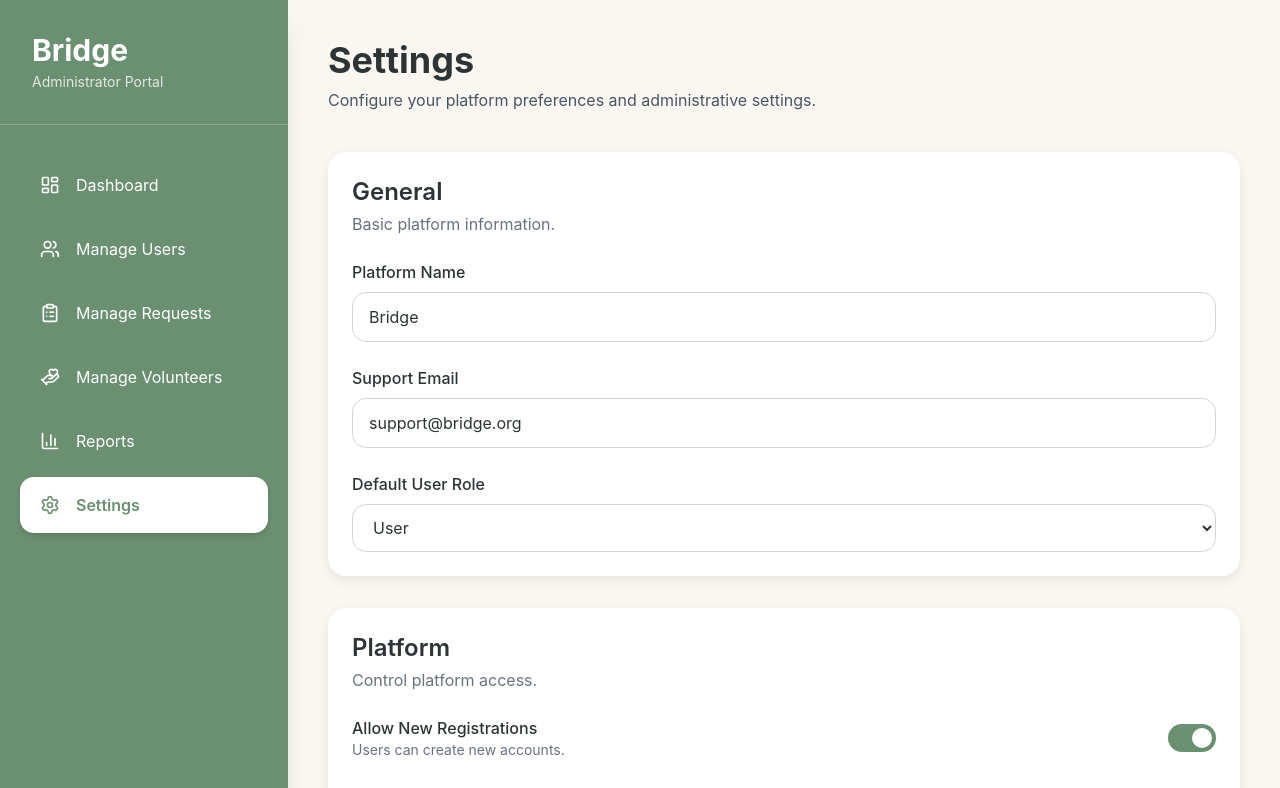
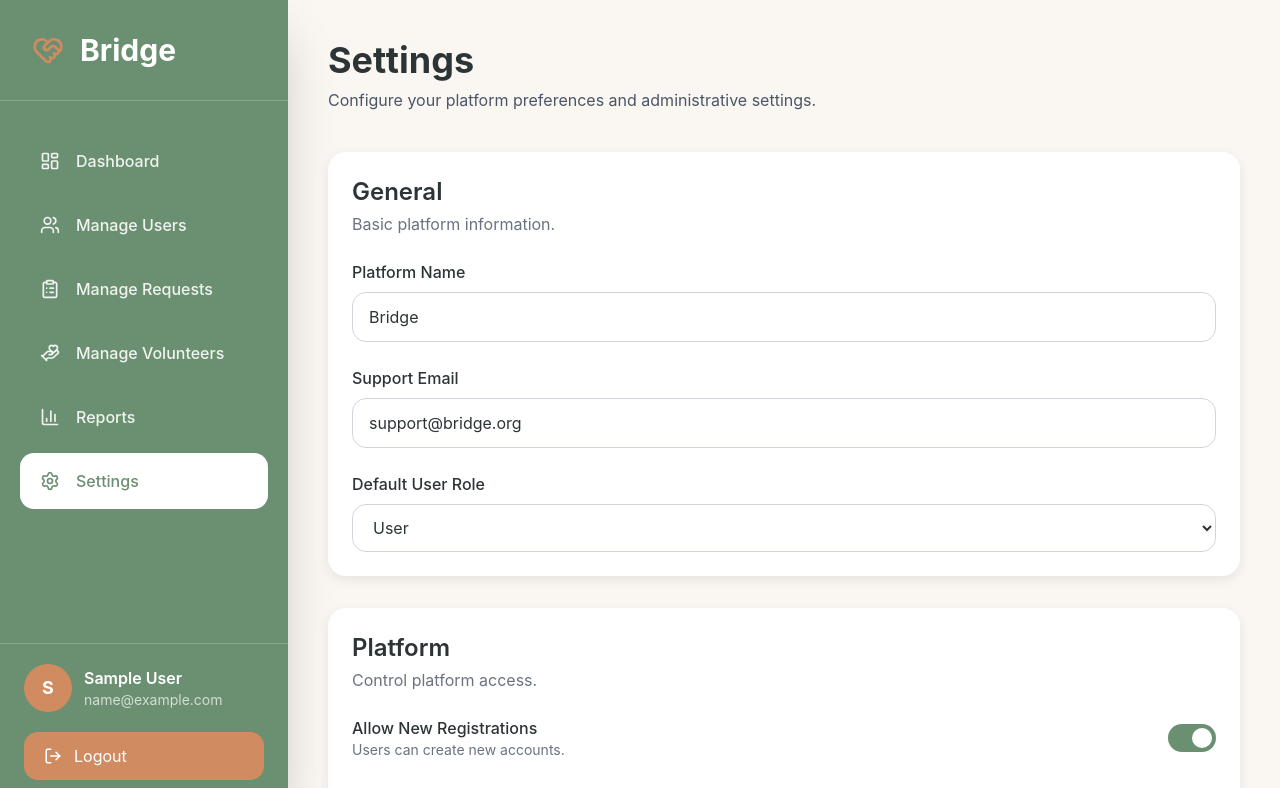
Before and after one commit to theefrank/bridge-app, a React (Vite) app: page /admin/settings in a window 1280 px wide. Shown: the top 788 px of the page. Built offline with nearby package versions, Linux system fonts and the light colour scheme; sample sign-in values are in the browser's storage.

Commit message:
refactor(admin): redesign sidebar with fixed navigation and working logout

```diff
--- a/src/components/admin/AdminSidebar.jsx
+++ b/src/components/admin/AdminSidebar.jsx
@@ -6,60 +6,115 @@ import {
   BarChart3,
   Settings,
   LogOut,
+  HeartHandshake,
 } from "lucide-react";
 
-import { Link, useLocation } from "react-router-dom";
+import {
+  Link,
+  useLocation,
+  useNavigate,
+} from "react-router-dom";
+
+import { useAuth } from "../../context/AuthContext";
 
 export default function AdminSidebar() {
+
   const location = useLocation();
 
+  const navigate = useNavigate();
+
+  const { logout, user } = useAuth();
+
+  function handleLogout() {
+
+    logout();
+
+    navigate("/login");
+
+  }
+
   const menuItems = [
+
     {
       name: "Dashboard",
       icon: <LayoutDashboard size={20} />,
-      path: "/admin",
+      path: "/admin/dashboard",
     },
+
     {
       name: "Manage Users",
       icon: <Users size={20} />,
       path: "/admin/users",
     },
+
     {
       name: "Manage Requests",
       icon: <ClipboardList size={20} />,
       path: "/admin/requests",
     },
+
     {
       name: "Manage Volunteers",
       icon: <HandHeart size={20} />,
       path: "/admin/volunteers",
     },
+
     {
       name: "Reports",
       icon: <BarChart3 size={20} />,
       path: "/admin/reports",
     },
+
     {
       name: "Settings",
       icon: <Settings size={20} />,
       path: "/admin/settings",
     },
+
   ];
 
   return (
-    <aside className="w-72 min-h-screen bg-[#6B8F71] text-white flex flex-col shadow-xl">
+
+    <aside
+      className="
+      fixed
+      left-0
+      top-0
+      h-screen
+      w-72
+      bg-[#6B8F71]
+      text-white
+      flex
+      flex-col
+      shadow-2xl
+      "
+    >
 
       {/* Logo */}
 
       <div className="px-8 py-8 border-b border-white/20">
 
-        <h1 className="text-3xl font-bold">
-          Bridge
-        </h1>
+        <div className="flex items-center gap-4">
 
-        <p className="text-sm opacity-80 mt-1">
-          Administrator Portal
-        </p>
+          <div className=" flex items-center text-white text-xl font-bold gap-3">
+
+            <HeartHandshake
+              size={32}
+              className="text-[#D08C60]"
+            />
+
+          </div>
+
+          <div>
+
+            <h1 className="text-3xl font-bold">
+              Bridge
+            </h1>
+
+
+          </div>
+
+        </div>
 
       </div>
 
@@ -73,34 +128,86 @@ export default function AdminSidebar() {
             location.pathname === item.path;
 
           return (
+
             <Link
               key={item.name}
               to={item.path}
-              className={`flex items-center gap-4 px-5 py-4 rounded-xl transition-all duration-300
+              className={`
+                flex
+                items-center
+                gap-4
+                px-5
+                py-4
+                rounded-xl
+                font-medium
 
                 ${
                   active
-                    ? "bg-white text-[#6B8F71] font-semibold shadow-md"
-                    : "hover:bg-white/10"
+                    ? "bg-white text-[#6B8F71]"
+                    : "text-white/90 hover:bg-white/10"
                 }
               `}
             >
+
               {item.icon}
 
               {item.name}
+
             </Link>
+
           );
+
         })}
 
       </nav>
 
-      {/* Logout */}
+      {/* Admin */}
 
-      <div className="p-5 border-t border-white/20">
+      <div className="px-6 py-5 border-t border-white/20">
 
-        <button className="flex items-center gap-4 px-5 py-4 rounded-xl hover:bg-red-500 transition w-full">
+        <div className="flex items-center gap-3 mb-5">
 
-          <LogOut size={20} />
+          <div className="w-12 h-12 rounded-full bg-[#D08C60] flex items-center justify-center font-bold text-lg">
+
+            {user?.name?.charAt(0) || "A"}
+
+          </div>
+
+          <div>
+
+            <h3 className="font-semibold">
+
+              {user?.name || "Bridge Admin"}
+
+            </h3>
+
+            <p className="text-sm text-white/70">
+
+              {user?.email}
+
+            </p>
+
+          </div>
+
+        </div>
+
+        <button
+          onClick={handleLogout}
+          className="
+          flex
+          items-center
+          gap-3
+          w-full
+          rounded-xl
+          px-5
+          py-3
+          bg-[#D08C60]
+          hover:brightness-95
+          transition
+          "
+        >
+
+          <LogOut size={18} />
 
           Logout
 
@@ -109,5 +216,7 @@ export default function AdminSidebar() {
       </div>
 
     </aside>
+
   );
+
 }
--- a/src/pages/admin/AdminDashboard.jsx
+++ b/src/pages/admin/AdminDashboard.jsx
@@ -39,7 +39,7 @@ export default function AdminDashboard() {
 
       <AdminSidebar />
 
-      <main className="flex-1 p-10">
+      <main className="flex-1 ml-72 p-10">
 
         {/* Header */}
 
--- a/src/pages/admin/ManageRequests.jsx
+++ b/src/pages/admin/ManageRequests.jsx
@@ -196,7 +196,7 @@ export default function ManageRequests() {
 
       <AdminSidebar />
 
-      <main className="flex-1 p-10">
+      <main className="flex-1  ml-72 p-10">
 
         <div className="mb-10">
 
--- a/src/pages/admin/ManageUsers.jsx
+++ b/src/pages/admin/ManageUsers.jsx
@@ -92,7 +92,7 @@ export default function ManageUsers() {
 
       <AdminSidebar />
 
-      <main className="flex-1 p-10">
+      <main className="flex-1 ml-72 p-10">
 
         <div className="mb-8">
 
--- a/src/pages/admin/ManageVolunteers.jsx
+++ b/src/pages/admin/ManageVolunteers.jsx
@@ -90,7 +90,7 @@ export default function ManageVolunteers() {
 
       <AdminSidebar />
 
-      <main className="flex-1 p-10">
+      <main className="flex-1 ml-72 p-10">
 
         <div className="mb-10">
 
--- a/src/pages/admin/Reports.jsx
+++ b/src/pages/admin/Reports.jsx
@@ -139,7 +139,7 @@ export default function Reports() {
     <div className="flex min-h-screen bg-[#FAF7F2]">
       <AdminSidebar />
 
-      <main className="flex-1 p-10">
+      <main className="flex-1 ml-72 p-10">
 
         {/* Header */}
 
--- a/src/pages/admin/Settings.jsx
+++ b/src/pages/admin/Settings.jsx
@@ -57,7 +57,7 @@ export default function Settings() {
 
       <AdminSidebar />
 
-      <main className="flex-1 p-10">
+      <main className="flex-1 ml-72 p-10">
 
         <div className="mb-10">
 
```
